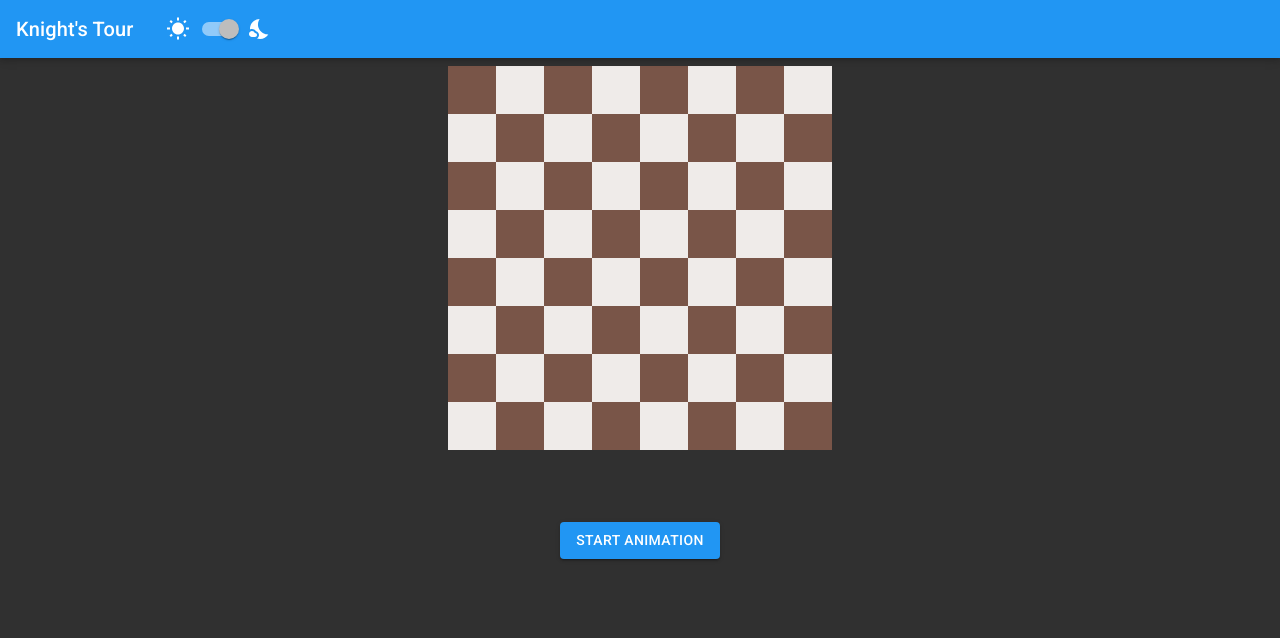
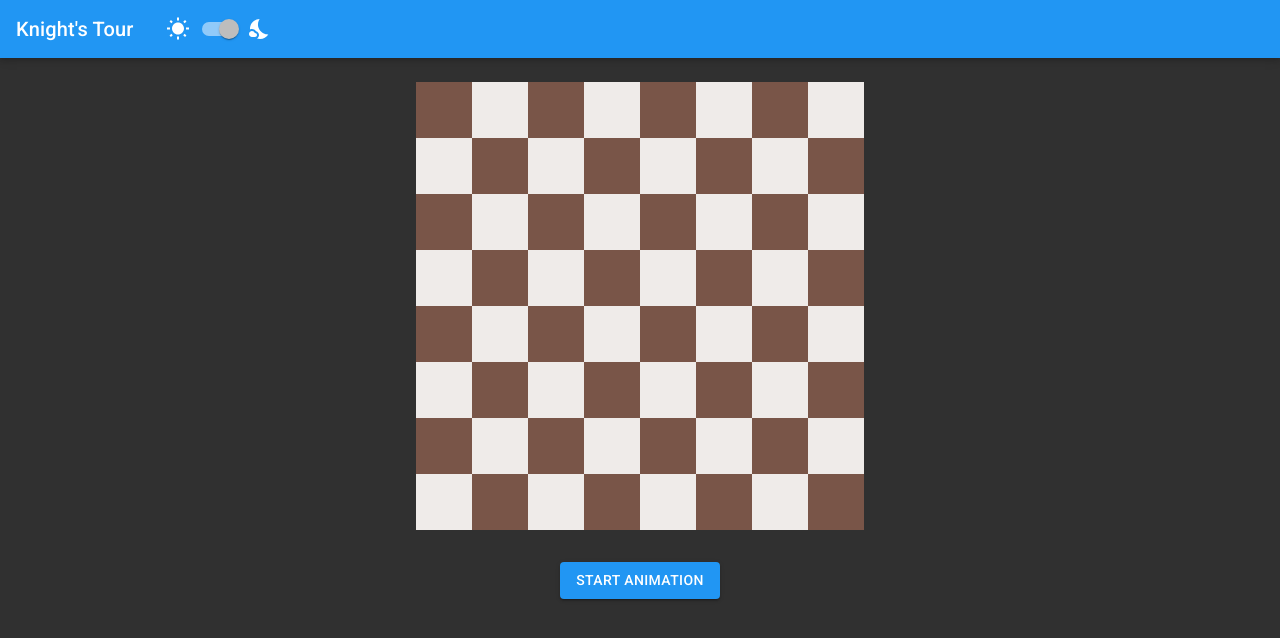
Before and after one commit to KKowalewski24/GoodyLabs-KnightsTour, a React (Create React App) app in the folder frontend/: page / in a window 1280 px wide. Shown: the top 638 px of the page. Built offline with nearby package versions, Linux system fonts and the light colour scheme.

Commit message:
Add flex displaying in board

```diff
--- a/frontend/src/component/board/Board.js
+++ b/frontend/src/component/board/Board.js
@@ -7,7 +7,7 @@ export const Board = (props) => {
   /*----------------------- VARIABLE REGION -----------------------*/
   const renderRow = (pointY) => {
     return (
-      <div className="row justify-content-center">
+      <div className="d-flex flex-row justify-content-center">
         <Cell
           pointX={0}
           pointY={pointY}
--- a/frontend/src/component/cell/Cell.css
+++ b/frontend/src/component/cell/Cell.css
@@ -1,5 +1,4 @@
 .cell {
-    width: 3rem;
-    height: 3rem;
-    display: flex;
+    width: 3.5rem;
+    height: 3.5rem;
 }
--- a/frontend/src/page/home-page/HomePage.js
+++ b/frontend/src/page/home-page/HomePage.js
@@ -68,14 +68,14 @@ export const HomePage = (props) => {
 
   /*------------------------ RETURN REGION ------------------------*/
   return (
-    <div className="container my-2">
+    <div className="container my-4">
       <Board
         onClickChooseCell={onClickChooseCell}
         renderOrderNumber={renderOrderNumber}
         returnProperCellColor={returnProperCellColor}
       />
 
-      <div className="row justify-content-center m-5">
+      <div className="row justify-content-center mt-2 mb-4">
         <Button onClick={onClickStartAnimation} className="mt-4" variant="contained"
                 color="primary">
           Start Animation
```
